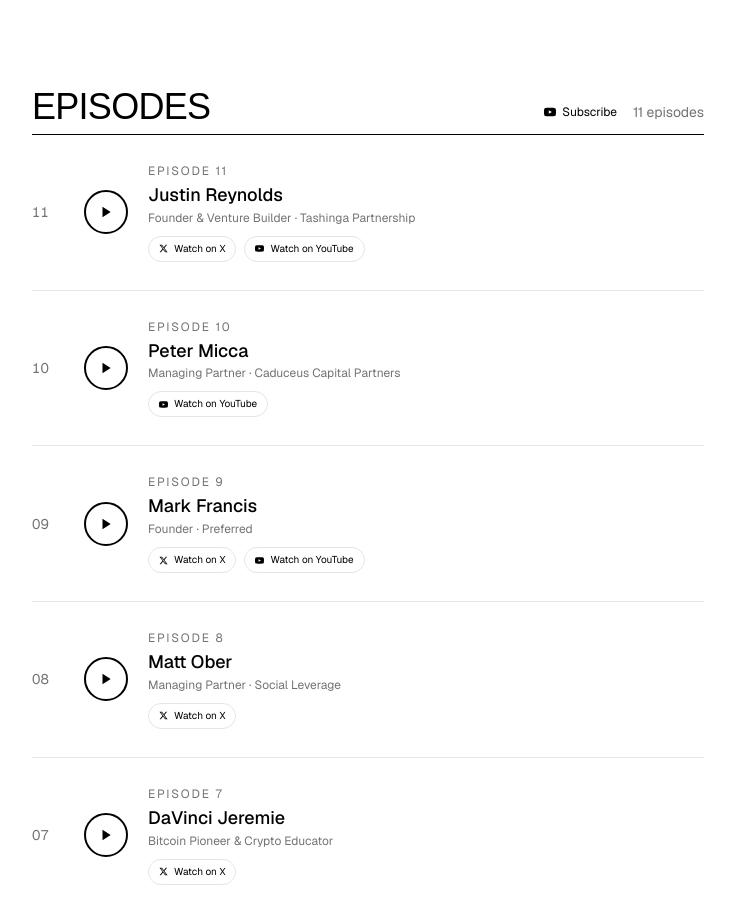
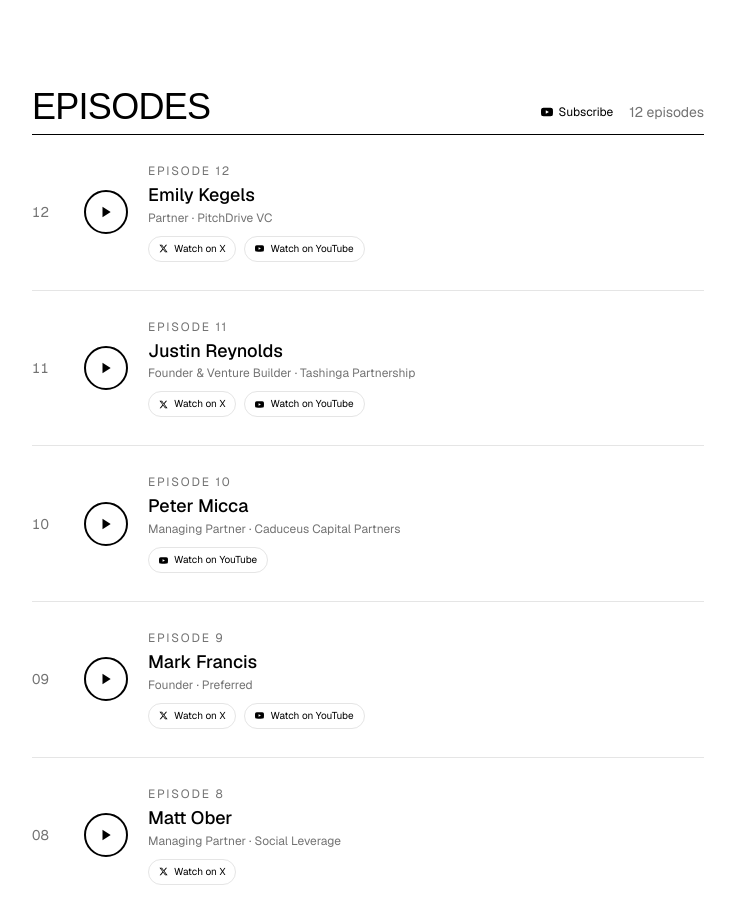
Before and after one commit to SacredProtocol/superlative-podcast, a Next.js app: page / in a window 1280 px wide. Shown: the part 840-1739 px from the top of the page, without its empty margins (272-1007 px from the left). Built offline with nearby package versions, Linux system fonts and the light colour scheme; a web font is replaced by a local one.

Commit message:
feat: add Episode 12 with Emily Kegels (PitchDrive VC)
Co-Authored-By: Claude Sonnet 4.6 <noreply@anthropic.com>

```diff
--- a/src/config.ts
+++ b/src/config.ts
@@ -22,6 +22,14 @@ export const siteConfig = {
   // Featured episodes — add new episodes at the top
   // xUrl: X broadcast or post link | youtubeUrl: YouTube video or livestream link
   episodes: [
+    {
+      title: "Episode 12",
+      guest: "Emily Kegels",
+      guestTitle: "Partner",
+      guestCompany: "PitchDrive VC",
+      xUrl: "https://x.com/thespeakerlisan/status/2051294075001975085",
+      youtubeUrl: "https://www.youtube.com/live/zeJbxqsBUcs?si=KcdDRcvd6Ya7iJRm",
+    },
     {
       title: "Episode 11",
       guest: "Justin Reynolds",
```
